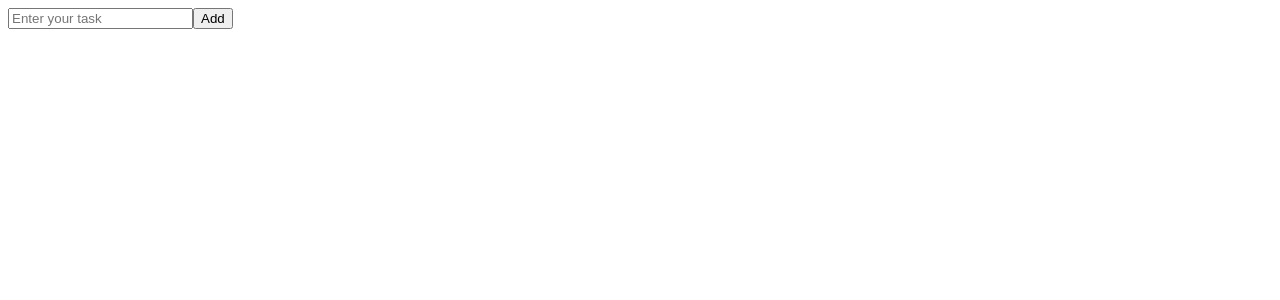
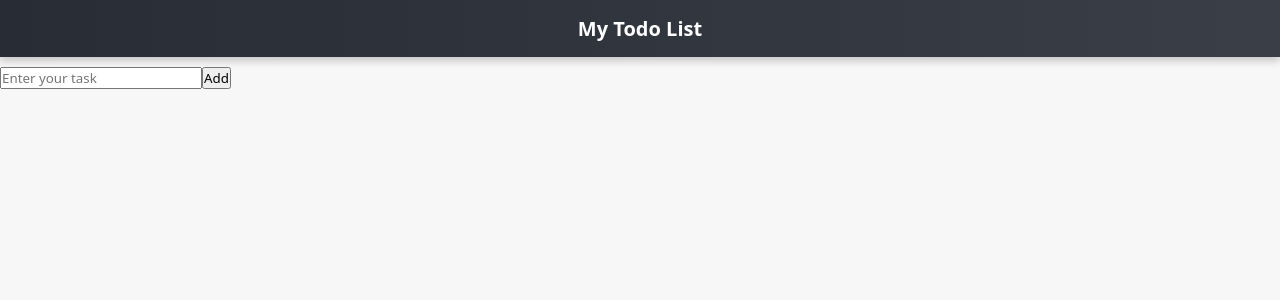
Before and after one commit to newaz10/todo-app, a React (Vite) app: page / in a window 1280 px wide. Shown: the top 300 px of the page. Built offline with nearby package versions, Linux system fonts and the light colour scheme.

Commit message:
creating header and styling it

```diff
--- /dev/null
+++ b/src/App.css
@@ -0,0 +1,26 @@
+* {
+  font-family:
+    system-ui,
+    -apple-system,
+    BlinkMacSystemFont,
+    "Segoe UI",
+    Roboto,
+    Oxygen,
+    Ubuntu,
+    Cantarell,
+    "Open Sans",
+    "Helvetica Neue",
+    sans-serif;
+  margin: 0;
+  padding: 0;
+  box-sizing: border-box;
+  text-decoration: none;
+}
+
+html {
+  font-size: 62.5%;
+}
+
+body {
+  background: #f7f7f7;
+}
--- a/src/App.jsx
+++ b/src/App.jsx
@@ -1,9 +1,12 @@
 // import { Test } from "./components/Test";
+import { Header } from "./components/Header";
 import { Todo } from "./components/Todo";
+import "./App.css";
 
 function App() {
   return (
     <div className="App">
+      <Header />
       <Todo />
       {/* <Test /> */}
     </div>
--- /dev/null
+++ b/src/components/Header.css
@@ -0,0 +1,10 @@
+.header {
+  background: linear-gradient(90deg, #282c34, #3a3f47);
+  color: #fff;
+  text-align: center;
+  font-weight: bold;
+  padding: 1.5rem 1rem;
+  font-size: 2rem;
+  box-shadow: 0 4px 8px rgba(0, 0, 0, 0.2);
+  margin-bottom: 1rem;
+}
--- /dev/null
+++ b/src/components/Header.jsx
@@ -0,0 +1,4 @@
+import "./Header.css";
+export const Header = () => {
+  return <div className="header">My Todo List</div>;
+};
--- a/src/components/Todo.jsx
+++ b/src/components/Todo.jsx
@@ -33,7 +33,6 @@ export const Todo = () => {
         <button type="submit">Add</button>
       </form>
 
-      {/* Print TodoList */}
       <TodoList tasks={todoList} />
     </div>
   );
```
